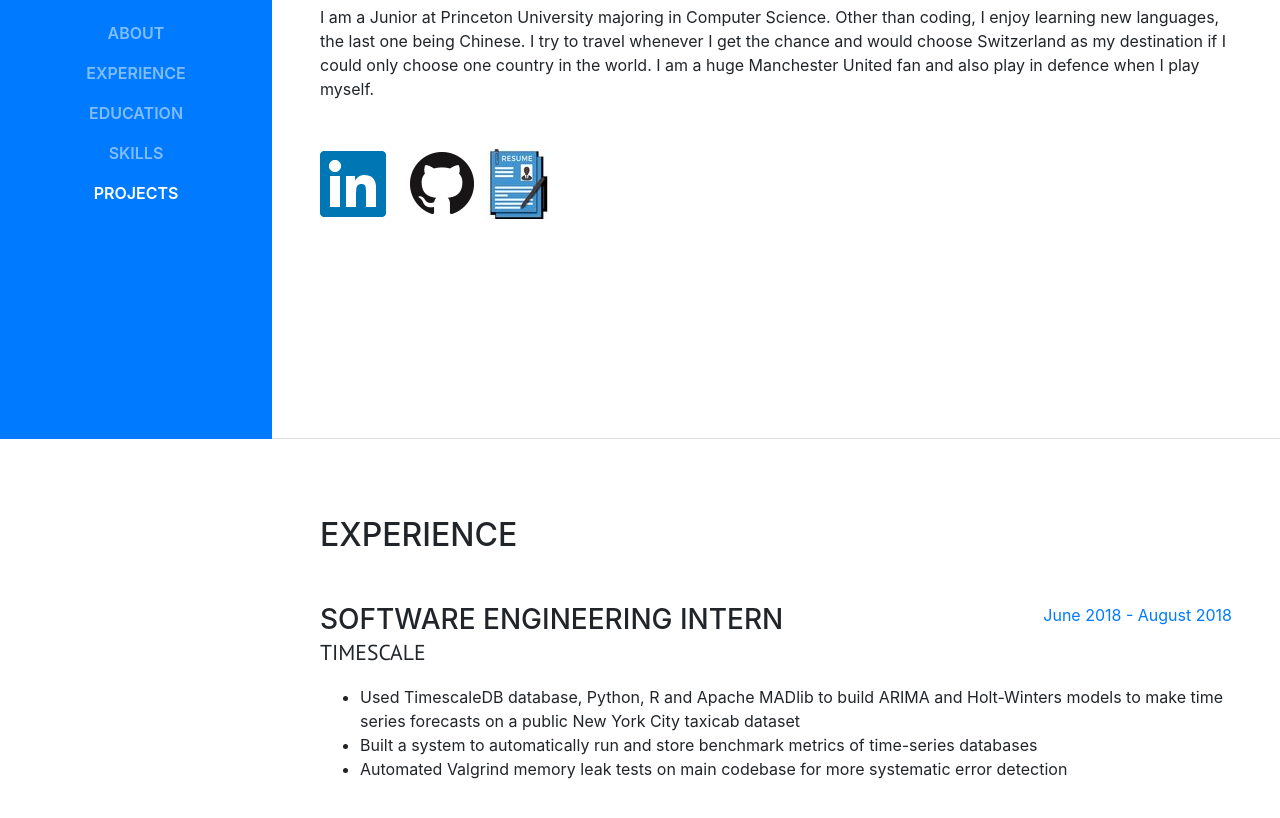
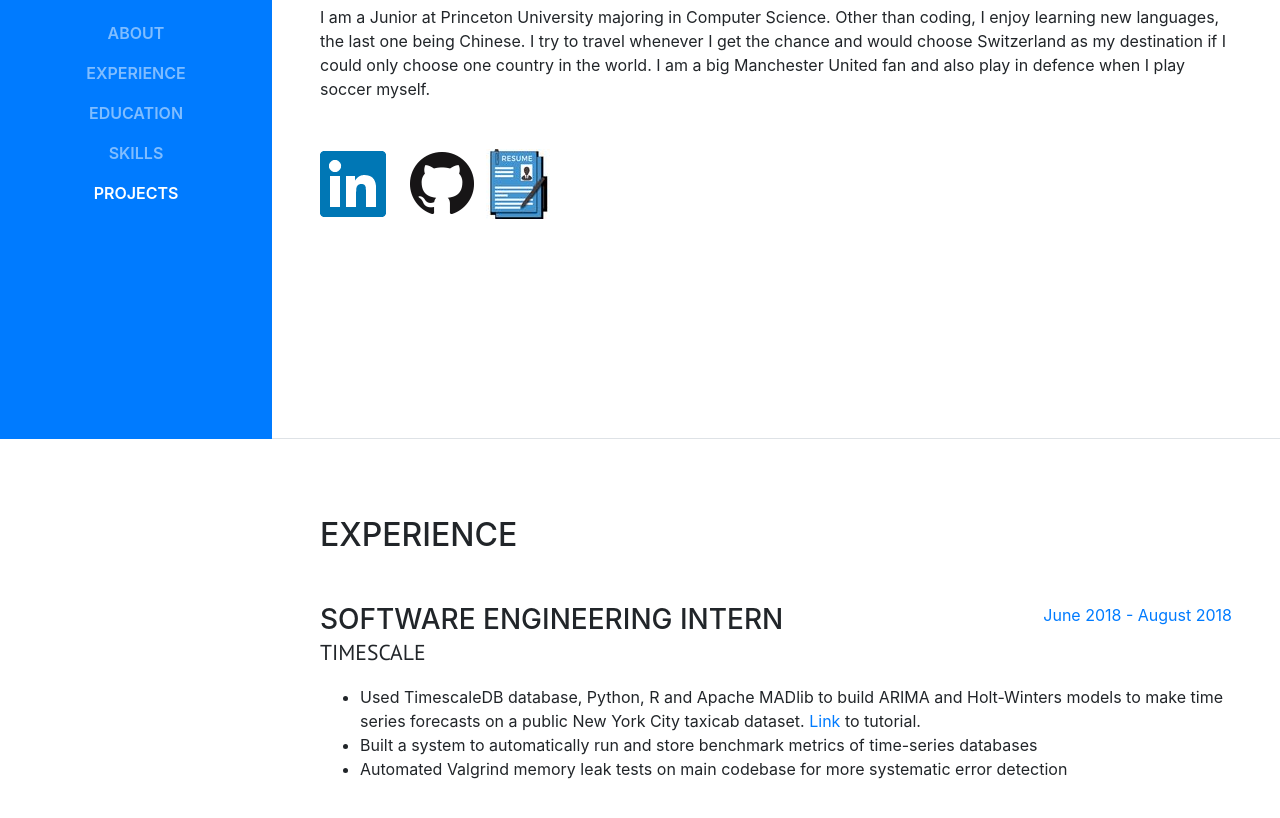
Before and after one commit to hjsuh18/personal_web, a website with bundled scripts: page index.html in a window 1280 px wide. Shown: the part 361-1179 px from the top of the page. Built offline with nearby package versions, Linux system fonts and the light colour scheme.

Commit message:
Added links to tutorial and chrome extension

```diff
--- a/index.html
+++ b/index.html
@@ -69,7 +69,7 @@
           <br>
           (475) 223-9375 · <a href="mailto:hjsuh@princeton.edu">hjsuh@princeton.edu</a>
         </h2>
-        <p class="mb-5">I am a Junior at Princeton University majoring in Computer Science. Other than coding, I enjoy learning new languages, the last one being Chinese. I try to travel whenever I get the chance and would choose Switzerland as my destination if I could only choose one country in the world. I am a huge Manchester United fan and also play in defence when I play myself. </p>
+        <p class="mb-5">I am a Junior at Princeton University majoring in Computer Science. Other than coding, I enjoy learning new languages, the last one being Chinese. I try to travel whenever I get the chance and would choose Switzerland as my destination if I could only choose one country in the world. I am a big Manchester United fan and also play in defence when I play soccer myself. </p>
 
         <!-- Linked in and Github buttons -->
         <ul class="list-inline list-social-icons">
@@ -117,7 +117,8 @@
           </div>
           <ul>
             <li>Used TimescaleDB database, Python, R and Apache MADlib to build ARIMA and Holt-Winters
-            models to make time series forecasts on a public New York City taxicab dataset</li>
+            models to make time series forecasts on a public New York City taxicab dataset.
+            <a href="https://docs.timescale.com/latest/tutorials/tutorial-forecasting">Link</a> to tutorial.</li>
             <li>Built a system to automatically run and store benchmark metrics of time-series databases</li>
             <li>Automated Valgrind memory leak tests on main codebase for more systematic error detection</li>
           </ul>
@@ -276,7 +277,8 @@
           <div class=resume-item-wrapper>
             <div class="resume-item d-flex flex-column flex-md-row mb-3">
               <div class="resume-content mr-auto">
-                <h3 class="mb-0">Course Selection Website</h3>
+                <h3 class="mb-0">Chrome Extension</h3>
+                <div class="subheading"><a href="https://chrome.google.com/webstore/detail/tabbomb/hclmplccjhajjkhjneoamccfafkpcipm?hl=en">TabBomb</a></div>
               </div>
               <div class="resume-date text-md-right">
                 <span class="text-primary">July 2018 - Aug 2018</span>
```
